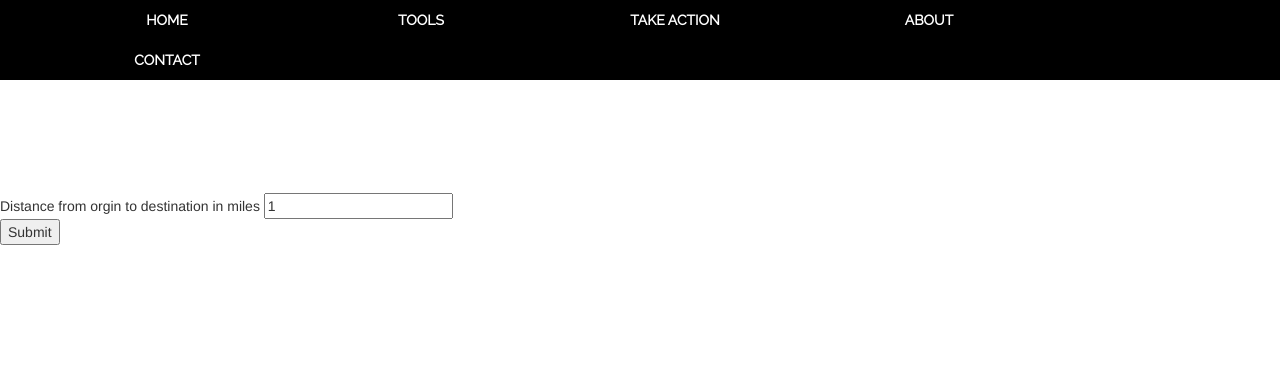
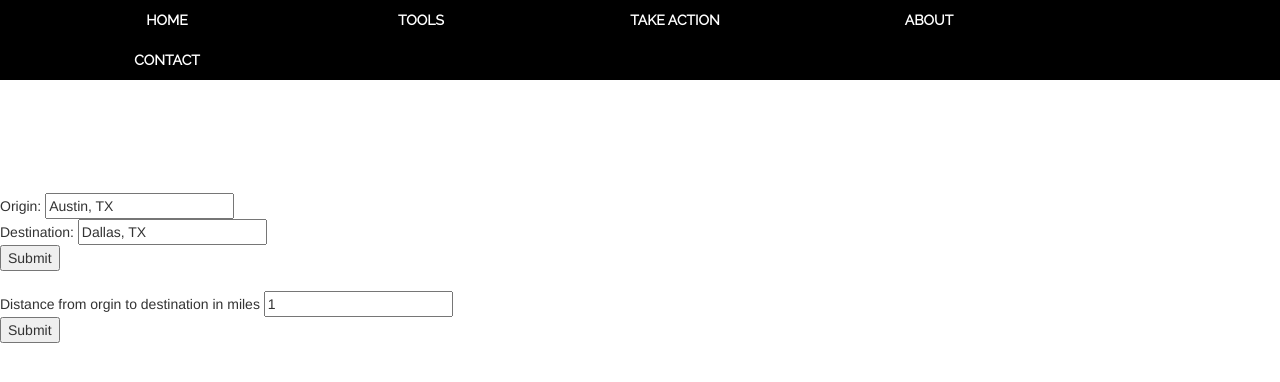
Before and after one commit to ssarwar035/SIP-Final-Project, a plain HTML site: page tools.html in a window 1280 px wide. Drawn offline with nearby package versions, Linux system fonts and the light colour scheme.

Commit message:
updated script

```diff
--- a/script.js
+++ b/script.js
@@ -141,5 +141,47 @@
 // });
 
 function myFunction(){
-	d3.select("#calc").text("You have clicked on the submit button.")
+	var formInput = d3.select("#forminput");
+	var formValue = formInput.property("value");
+	console.log(formValue);
+	var emission = (formValue*52/.22);
+	d3.select("#calc").text(`The total carbon foot print for ${formValue} is${emission}`);
 }
+
+
+function myNewFunction(){
+
+	var formInput1 = d3.select("#forminput1");
+	var formValue1 = formInput1.property("value");
+
+	origin = formValue1;
+
+	var geocode= "https://maps.googleapis.com/maps/api/geocode/json?address=origin&key=AIzaSyCMKUhq1j9jggF4kw_qmsrVaPjV-GvYYIU"
+
+	d3.json(geocode).then(function(data) {
+	console.log(data["results"][0]["geometry"]["location"]["lat"]);
+	var latitude = data["results"][0]["geometry"]["location"]["lat"];
+	var longitude = data["results"][0]["geometry"]["location"]["lng"]
+	console.log(data["results"][0]["geometry"]["location"]["lng"]);
+	});
+}
+
+function distanceFunction(){
+	var formInput1 = d3.select("#forminput1");
+	var formValue1 = formInput1.property("value");
+	origins = formValue1;
+	console.log(origins);
+
+	var formInput2 = d3.select("#forminput2");
+	var formValue2 = formInput2.property("value");
+	destinations = formValue2;
+	console.log(destinations);
+
+	var distance= "https://www.distance24.org/route.json?stops=Dallas|Austin"
+
+	d3.json(distance).then(function(data) {
+		console.log(data);
+		var Distance = data["distances"];
+		console.log(Distance);
+		});
+}
--- a/tools.html
+++ b/tools.html
@@ -54,19 +54,28 @@ Destination: <input type="text" name="destination" value="Boston, USA"><br>
 <input type="submit" value="Submit">
 </form> -->
 
+
 <form>
-Distance from orgin to destination in miles <input type="integer" name="distance" value="1"><br>
+  Origin: <input id="forminput1" type="text" name="origin" value="Austin, TX"><br>
+  Destination: <input id="forminput2" type="text" name="destination" value="Dallas, TX"><br>
+  <!-- <input type="submit" value="Submit"> -->
+
+  <button type="button" onclick="myNewFunction(); distanceFunction();">Submit</button>
+  <div id="map">
+  </div>
+<br>
+Distance from orgin to destination in miles <input id="forminput" type="integer" name="distance" value="1"><br>
 <!-- <input type="submit" value="Submit"> -->
-</form>
+
 <button type="button" onclick="myFunction()">Submit</button>
 <div id="calc">
 </div>
-
+</form>
 
 <script src="https://ajax.googleapis.com/ajax/libs/jquery/1.12.4/jquery.min.js"></script>
 <!-- Latest compiled and minified JavaScript -->
 <script src="https://maxcdn.bootstrapcdn.com/bootstrap/3.3.7/js/bootstrap.min.js" integrity="sha384-Tc5IQib027qvyjSMfHjOMaLkfuWVxZxUPnCJA7l2mCWNIpG9mGCD8wGNIcPD7Txa" crossorigin="anonymous"></script>
-<script src="js/script.js" type="text/javascript"></script>
+<script src="script.js" type="text/javascript"></script>
 <!-- <h1><p style= "font-size: 75px; color: white; font-family: 'Raleway', sans-serif; text-align: center">Under Construction</p></h1> -->
 
     <!-- <div id="map"></div>
```
